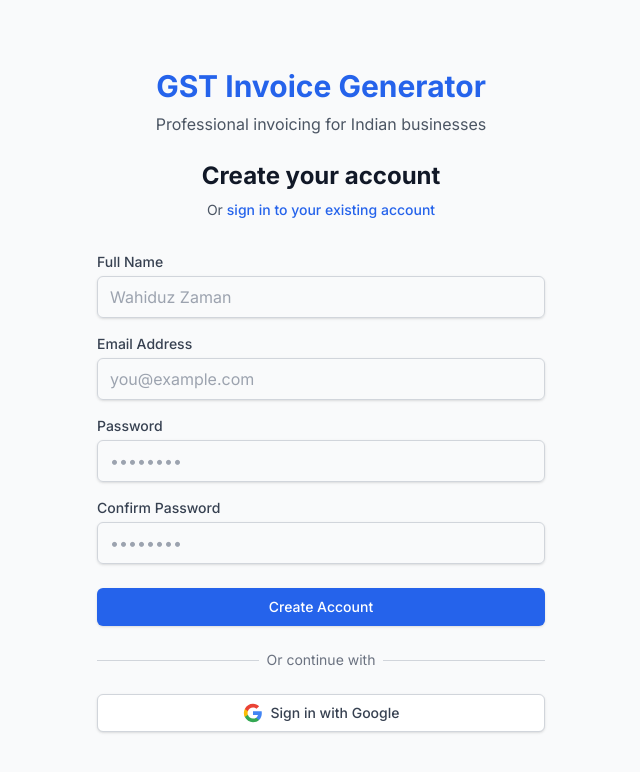
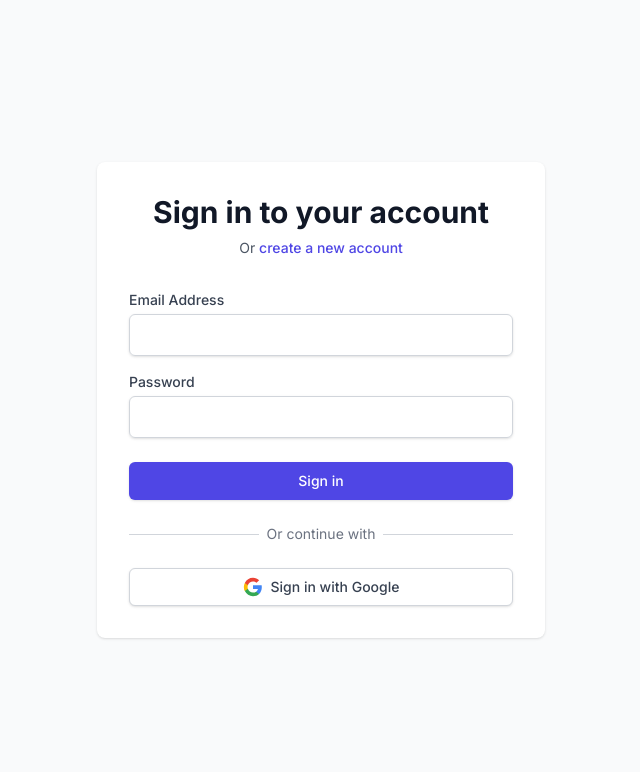
Before and after one commit to Wahiduz89/-gst, a Next.js app: page /auth/signup in a window 1280 px wide. Shown: the top 772 px of the page, without its empty margins (319-959 px from the left). Built offline with nearby package versions, Linux system fonts and the light colour scheme.

Commit message:
Describe your changes

```diff
--- a/package.json
+++ b/package.json
@@ -9,7 +9,7 @@
     "lint": "next lint"
   },
   "dependencies": {
-    "@auth/prisma-adapter": "^2.9.1",
+    "@auth/prisma-adapter": "^2.10.0",
     "@headlessui/react": "^2.2.4",
     "@hookform/resolvers": "^5.0.1",
     "@next-auth/prisma-adapter": "^1.0.7",
@@ -28,7 +28,6 @@
     "lucide-react": "^0.513.0",
     "next": "15.3.3",
     "next-auth": "^4.24.11",
-    "prisma": "^6.10.1",
     "react": "^19.0.0",
     "react-dom": "^19.0.0",
     "react-hook-form": "^7.57.0",
@@ -48,6 +47,7 @@
     "@types/sharp": "^0.32.0",
     "eslint": "^9",
     "eslint-config-next": "15.3.3",
+    "prisma": "^6.10.1",
     "tailwindcss": "^4",
     "typescript": "^5"
   }
--- /dev/null
+++ b/src/app/api/auth/[...nextauth]/auth.ts
@@ -0,0 +1,123 @@
+// app/api/auth/[...nextauth]/auth.ts
+import NextAuth from "next-auth"
+import CredentialsProvider from "next-auth/providers/credentials"
+import GoogleProvider from "next-auth/providers/google"
+import { PrismaAdapter } from "@auth/prisma-adapter"
+import { PrismaClient } from "@prisma/client"
+import bcrypt from "bcryptjs"
+import { z } from "zod"
+
+const prisma = new PrismaClient()
+
+// Validation schemas
+const signInSchema = z.object({
+  email: z.string().email("Invalid email address"),
+  password: z.string().min(1, "Password is required"),
+})
+
+const signUpSchema = z.object({
+  name: z.string().min(1, "Name is required"),
+  email: z.string().email("Invalid email address"),
+  password: z.string().min(8, "Password must be at least 8 characters"),
+  confirmPassword: z.string(),
+}).refine((data) => data.password === data.confirmPassword, {
+  message: "Passwords do not match",
+  path: ["confirmPassword"],
+})
+
+export const authOptions = {
+  adapter: PrismaAdapter(prisma),
+  providers: [
+    CredentialsProvider({
+      name: "credentials",
+      credentials: {
+        email: { label: "Email", type: "email" },
+        password: { label: "Password", type: "password" }
+      },
+      async authorize(credentials) {
+        try {
+          // Validate input
+          const { email, password } = signInSchema.parse(credentials)
+
+          // Find user
+          const user = await prisma.user.findUnique({
+            where: { email },
+            select: {
+              id: true,
+              email: true,
+              name: true,
+              password: true,
+              businessName: true,
+            }
+          })
+
+          if (!user || !user.password) {
+            throw new Error("Invalid email or password")
+          }
+
+          // Verify password
+          const isValidPassword = await bcrypt.compare(password, user.password)
+
+          if (!isValidPassword) {
+            throw new Error("Invalid email or password")
+          }
+
+          // Return user object (excluding password)
+          return {
+            id: user.id,
+            email: user.email,
+            name: user.name,
+            businessName: user.businessName,
+          }
+        } catch (error) {
+          console.error("Authorization error:", error)
+          return null
+        }
+      }
+    }),
+    GoogleProvider({
+      clientId: process.env.GOOGLE_CLIENT_ID!,
+      clientSecret: process.env.GOOGLE_CLIENT_SECRET!,
+      authorization: {
+        params: {
+          prompt: "consent",
+          access_type: "offline",
+          response_type: "code"
+        }
+      }
+    })
+  ],
+  session: {
+    strategy: "jwt",
+    maxAge: 30 * 24 * 60 * 60, // 30 days
+  },
+  callbacks: {
+    async jwt({ token, user, account }) {
+      if (user) {
+        token.id = user.id
+        token.email = user.email
+        token.name = user.name
+        token.businessName = user.businessName
+      }
+      return token
+    },
+    async session({ session, token }) {
+      if (token && session.user) {
+        session.user.id = token.id as string
+        session.user.email = token.email as string
+        session.user.name = token.name as string
+        session.user.businessName = token.businessName as string
+      }
+      return session
+    },
+  },
+  pages: {
+    signIn: "/auth/signin",
+    signUp: "/auth/signup",
+    error: "/auth/error",
+  },
+  debug: process.env.NODE_ENV === "development",
+  secret: process.env.NEXTAUTH_SECRET,
+}
+
+export default NextAuth(authOptions)
--- a/src/app/api/auth/signup/route.ts
+++ b/src/app/api/auth/signup/route.ts
@@ -1,81 +1,72 @@
-// src/app/api/auth/signup/route.ts
-import { NextRequest, NextResponse } from 'next/server';
-import bcrypt from 'bcryptjs';
-import { PrismaClient } from '@prisma/client';
+import { NextRequest, NextResponse } from "next/server"
+import { PrismaClient } from "@prisma/client"
+import bcrypt from "bcryptjs"
+import { z } from "zod"
 
-const prisma = new PrismaClient();
+const prisma = new PrismaClient()
+
+const signUpSchema = z.object({
+  name: z.string().min(1),
+  email: z.string().email(),
+  password: z.string().min(8),
+  confirmPassword: z.string(),
+}).refine((data) => data.password === data.confirmPassword, {
+  message: "Passwords do not match",
+  path: ["confirmPassword"],
+})
 
 export async function POST(req: NextRequest) {
   try {
-    const { name, email, password, confirmPassword } = await req.json();
+    const body = await req.json()
+    const validatedData = signUpSchema.parse(body)
 
-    // Validation
-    if (!name || !email || !password || !confirmPassword) {
-      return NextResponse.json(
-        { error: 'All fields are required' },
-        { status: 400 }
-      );
-    }
-
-    if (password !== confirmPassword) {
-      return NextResponse.json(
-        { error: 'Passwords do not match' },
-        { status: 400 }
-      );
-    }
-
-    if (password.length < 6) {
-      return NextResponse.json(
-        { error: 'Password must be at least 6 characters' },
-        { status: 400 }
-      );
-    }
-
-    // Check if user already exists
     const existingUser = await prisma.user.findUnique({
-      where: { email }
-    });
+      where: { email: validatedData.email }
+    })
 
     if (existingUser) {
       return NextResponse.json(
-        { error: 'User with this email already exists' },
-        { status: 400 }
-      );
+        { error: "User with this email already exists" },
+        { status: 409 }
+      )
     }
 
-    // Hash password
-    const hashedPassword = await bcrypt.hash(password, 12);
+    const hashedPassword = await bcrypt.hash(validatedData.password, 12)
 
-    // Create user
     const user = await prisma.user.create({
       data: {
-        name,
-        email,
+        name: validatedData.name,
+        email: validatedData.email,
         password: hashedPassword,
-        businessName: name, // Default business name to user's name
+        businessName: "",
+        businessAddress: "",
+        businessState: "Assam",
       },
       select: {
         id: true,
         name: true,
         email: true,
       }
-    });
+    })
 
     return NextResponse.json({
-      success: true,
-      message: 'Account created successfully',
-      user: {
-        id: user.id,
-        name: user.name,
-        email: user.email,
-      }
-    });
+      message: "Account created successfully",
+      user
+    }, { status: 201 })
 
   } catch (error) {
-    console.error('Signup error:', error);
+    console.error("Signup error:", error)
+
+    if (error instanceof z.ZodError) {
+      return NextResponse.json(
+        { error: "Validation error", details: error.errors },
+        { status: 400 }
+      )
+    }
+
     return NextResponse.json(
-      { error: 'Internal server error' },
+      { error: "Internal server error" },
       { status: 500 }
-    );
+    )
   }
 }
--- a/src/app/auth/signup/page.tsx
+++ b/src/app/auth/signup/page.tsx
@@ -1,94 +1,81 @@
-// src/app/auth/signup/page.tsx
-'use client';
+import React, { useState } from 'react'
+import { signIn } from 'next-auth/react'
+import { useRouter } from 'next/navigation'
 
-import { useState } from 'react';
-import { useRouter } from 'next/navigation';
-import { signIn } from 'next-auth/react';
-import Link from 'next/link';
-
-export default function SignUpPage() {
-  const router = useRouter();
-  const [isLoading, setIsLoading] = useState(false);
-  const [error, setError] = useState('');
+// Sign Up Component
+export function SignUpForm() {
+  const router = useRouter()
   const [formData, setFormData] = useState({
     name: '',
     email: '',
     password: '',
-    confirmPassword: '',
-  });
+    confirmPassword: ''
+  })
+  const [error, setError] = useState('')
+  const [loading, setLoading] = useState(false)
 
-  const handleChange = (e: React.ChangeEvent<HTMLInputElement>) => {
-    setFormData(prev => ({
-      ...prev,
-      [e.target.name]: e.target.value
-    }));
-    setError('');
-  };
-
-  const handleSubmit = async (e: React.FormEvent) => {
-    e.preventDefault();
-    setIsLoading(true);
-    setError('');
+  const handleSubmit = async (e) => {
+    e.preventDefault()
+    setError('')
+    setLoading(true)
 
     try {
+      // Validate passwords match
+      if (formData.password !== formData.confirmPassword) {
+        setError('Passwords do not match')
+        setLoading(false)
+        return
+      }
+
+      // Call signup API
       const response = await fetch('/api/auth/signup', {
         method: 'POST',
         headers: { 'Content-Type': 'application/json' },
-        body: JSON.stringify(formData),
-      });
+        body: JSON.stringify(formData)
+      })
 
-      const data = await response.json();
+      const data = await response.json()
 
       if (!response.ok) {
-        throw new Error(data.error || 'Failed to create account');
+        throw new Error(data.error || 'Failed to create account')
       }
 
       // Auto sign in after successful signup
       const result = await signIn('credentials', {
         email: formData.email,
         password: formData.password,
-        redirect: false,
-      });
+        redirect: false
+      })
 
       if (result?.error) {
-        throw new Error(result.error);
+        setError('Account created but failed to sign in. Please try signing in manually.')
+      } else {
+        router.push('/dashboard')
       }
-
-      router.push('/dashboard');
-    } catch (error: any) {
-      setError(error.message || 'Internal server error');
+    } catch (err) {
+      setError(err.message || 'Internal server error')
     } finally {
-      setIsLoading(false);
+      setLoading(false)
     }
-  };
-
-  const handleGoogleSignIn = () => {
-    signIn('google', { callbackUrl: '/dashboard' });
-  };
+  }
 
   return (
-    <div className="min-h-screen flex items-center justify-center bg-gray-50 py-12 px-4 sm:px-6 lg:px-8">
-      <div className="max-w-md w-full space-y-8">
+    <div className="min-h-screen flex items-center justify-center bg-gray-50">
+      <div className="max-w-md w-full space-y-8 p-8 bg-white rounded-lg shadow">
         <div>
-          <h1 className="text-3xl font-bold text-center text-blue-600">
-            GST Invoice Generator
-          </h1>
-          <p className="mt-2 text-center text-gray-600">
-            Professional invoicing for Indian businesses
-          </p>
-          <h2 className="mt-6 text-center text-2xl font-bold text-gray-900">
+          <h2 className="text-center text-3xl font-bold text-gray-900">
             Create your account
           </h2>
           <p className="mt-2 text-center text-sm text-gray-600">
             Or{' '}
-            <Link href="/auth/signin" className="font-medium text-blue-600 hover:text-blue-500">
+            <a href="/auth/signin" className="font-medium text-indigo-600 hover:text-indigo-500">
               sign in to your existing account
-            </Link>
+            </a>
           </p>
         </div>
 
         {error && (
-          <div className="bg-red-50 border border-red-200 text-red-700 px-4 py-3 rounded-md text-sm">
+          <div className="bg-red-50 border border-red-200 text-red-600 px-4 py-3 rounded">
             {error}
           </div>
         )}
@@ -105,9 +92,8 @@
                 type="text"
                 required
                 value={formData.name}
-                onChange={handleChange}
-                className="mt-1 block w-full px-3 py-2 border border-gray-300 rounded-md shadow-sm focus:outline-none focus:ring-blue-500 focus:border-blue-500"
-                placeholder="Wahiduz Zaman"
+                onChange={(e) => setFormData({...formData, name: e.target.value})}
+                className="mt-1 block w-full px-3 py-2 border border-gray-300 rounded-md shadow-sm focus:outline-none focus:ring-indigo-500 focus:border-indigo-500"
               />
             </div>
 
@@ -121,9 +107,152 @@
                 type="email"
                 required
                 value={formData.email}
-                onChange={handleChange}
-                className="mt-1 block w-full px-3 py-2 border border-gray-300 rounded-md shadow-sm focus:outline-none focus:ring-blue-500 focus:border-blue-500"
-                placeholder="you@example.com"
+                onChange={(e) => setFormData({...formData, email: e.target.value})}
+                className="mt-1 block w-full px-3 py-2 border border-gray-300 rounded-md shadow-sm focus:outline-none focus:ring-indigo-500 focus:border-indigo-500"
+              />
+            </div>
+
+            <div>
+              <label htmlFor="password" className="block text-sm font-medium text-gray-700">
+                Password
+              </label>
+              <input
+                id="password"
+                name="password"
+                type="password"
+                required
+                minLength={8}
+                value={formData.password}
+                onChange={(e) => setFormData({...formData, password: e.target.value})}
+                className="mt-1 block w-full px-3 py-2 border border-gray-300 rounded-md shadow-sm focus:outline-none focus:ring-indigo-500 focus:border-indigo-500"
+              />
+            </div>
+
+            <div>
+              <label htmlFor="confirmPassword" className="block text-sm font-medium text-gray-700">
+                Confirm Password
+              </label>
+              <input
+                id="confirmPassword"
+                name="confirmPassword"
+                type="password"
+                required
+                value={formData.confirmPassword}
+                onChange={(e) => setFormData({...formData, confirmPassword: e.target.value})}
+                className="mt-1 block w-full px-3 py-2 border border-gray-300 rounded-md shadow-sm focus:outline-none focus:ring-indigo-500 focus:border-indigo-500"
+              />
+            </div>
+          </div>
+
+          <div>
+            <button
+              type="submit"
+              disabled={loading}
+              className="w-full flex justify-center py-2 px-4 border border-transparent rounded-md shadow-sm text-sm font-medium text-white bg-indigo-600 hover:bg-indigo-700 focus:outline-none focus:ring-2 focus:ring-offset-2 focus:ring-indigo-500 disabled:opacity-50 disabled:cursor-not-allowed"
+            >
+              {loading ? 'Creating Account...' : 'Create Account'}
+            </button>
+          </div>
+
+          <div className="relative">
+            <div className="absolute inset-0 flex items-center">
+              <div className="w-full border-t border-gray-300" />
+            </div>
+            <div className="relative flex justify-center text-sm">
+              <span className="px-2 bg-white text-gray-500">Or continue with</span>
+            </div>
+          </div>
+
+          <div>
+            <button
+              type="button"
+              onClick={() => signIn('google', { callbackUrl: '/dashboard' })}
+              className="w-full flex justify-center items-center gap-2 py-2 px-4 border border-gray-300 rounded-md shadow-sm text-sm font-medium text-gray-700 bg-white hover:bg-gray-50 focus:outline-none focus:ring-2 focus:ring-offset-2 focus:ring-indigo-500"
+            >
+              <svg className="w-5 h-5" viewBox="0 0 24 24">
+                <path fill="#4285F4" d="M22.56 12.25c0-.78-.07-1.53-.2-2.25H12v4.26h5.92c-.26 1.37-1.04 2.53-2.21 3.31v2.77h3.57c2.08-1.92 3.28-4.74 3.28-8.09z"/>
+                <path fill="#34A853" d="M12 23c2.97 0 5.46-.98 7.28-2.66l-3.57-2.77c-.98.66-2.23 1.06-3.71 1.06-2.86 0-5.29-1.93-6.16-4.53H2.18v2.84C3.99 20.53 7.7 23 12 23z"/>
+                <path fill="#FBBC05" d="M5.84 14.09c-.22-.66-.35-1.36-.35-2.09s.13-1.43.35-2.09V7.07H2.18C1.43 8.55 1 10.22 1 12s.43 3.45 1.18 4.93l2.85-2.22.81-.62z"/>
+                <path fill="#EA4335" d="M12 5.38c1.62 0 3.06.56 4.21 1.64l3.15-3.15C17.45 2.09 14.97 1 12 1 7.7 1 3.99 3.47 2.18 7.07l3.66 2.84c.87-2.6 3.3-4.53 6.16-4.53z"/>
+              </svg>
+              Sign up with Google
+            </button>
+          </div>
+        </form>
+      </div>
+    </div>
+  )
+}
+
+// Sign In Component
+export function SignInForm() {
+  const router = useRouter()
+  const [formData, setFormData] = useState({
+    email: '',
+    password: ''
+  })
+  const [error, setError] = useState('')
+  const [loading, setLoading] = useState(false)
+
+  const handleSubmit = async (e) => {
+    e.preventDefault()
+    setError('')
+    setLoading(true)
+
+    try {
+      const result = await signIn('credentials', {
+        email: formData.email,
+        password: formData.password,
+        redirect: false
+      })
+
+      if (result?.error) {
+        setError('Invalid email or password')
+      } else if (result?.ok) {
+        router.push('/dashboard')
+      }
+    } catch (err) {
+      setError('An error occurred. Please try again.')
+    } finally {
+      setLoading(false)
+    }
+  }
+
+  return (
+    <div className="min-h-screen flex items-center justify-center bg-gray-50">
+      <div className="max-w-md w-full space-y-8 p-8 bg-white rounded-lg shadow">
+        <div>
+          <h2 className="text-center text-3xl font-bold text-gray-900">
+            Sign in to your account
+          </h2>
+          <p className="mt-2 text-center text-sm text-gray-600">
+            Or{' '}
+            <a href="/auth/signup" className="font-medium text-indigo-600 hover:text-indigo-500">
+              create a new account
+            </a>
+          </p>
+        </div>
+
+        {error && (
+          <div className="bg-red-50 border border-red-200 text-red-600 px-4 py-3 rounded">
+            {error}
+          </div>
+        )}
+
+        <form className="mt-8 space-y-6" onSubmit={handleSubmit}>
+          <div className="space-y-4">
+            <div>
+              <label htmlFor="email" className="block text-sm font-medium text-gray-700">
+                Email Address
+              </label>
+              <input
+                id="email"
+                name="email"
+                type="email"
+                required
+                value={formData.email}
+                onChange={(e) => setFormData({...formData, email: e.target.value})}
+                className="mt-1 block w-full px-3 py-2 border border-gray-300 rounded-md shadow-sm focus:outline-none focus:ring-indigo-500 focus:border-indigo-500"
               />
             </div>
 
@@ -137,25 +266,8 @@
                 type="password"
                 required
                 value={formData.password}
-                onChange={handleChange}
-                className="mt-1 block w-full px-3 py-2 border border-gray-300 rounded-md shadow-sm focus:outline-none focus:ring-blue-500 focus:border-blue-500"
-                placeholder="••••••••"
-              />
-            </div>
-
-            <div>
-              <label htmlFor="confirmPassword" className="block text-sm font-medium text-gray-700">
-                Confirm Password
-              </label>
-              <input
-                id="confirmPassword"
-                name="confirmPassword"
-                type="password"
-                required
-                value={formData.confirmPassword}
-                onChange={handleChange}
-                className="mt-1 block w-full px-3 py-2 border border-gray-300 rounded-md shadow-sm focus:outline-none focus:ring-blue-500 focus:border-blue-500"
-                placeholder="••••••••"
+                onChange={(e) => setFormData({...formData, password: e.target.value})}
+                className="mt-1 block w-full px-3 py-2 border border-gray-300 rounded-md shadow-sm focus:outline-none focus:ring-indigo-500 focus:border-indigo-500"
               />
             </div>
           </div>
@@ -163,10 +275,10 @@
           <div>
             <button
               type="submit"
-              disabled={isLoading}
-              className="w-full flex justify-center py-2 px-4 border border-transparent rounded-md shadow-sm text-sm font-medium text-white bg-blue-600 hover:bg-blue-700 focus:outline-none focus:ring-2 focus:ring-offset-2 focus:ring-blue-500 disabled:opacity-50 disabled:cursor-not-allowed"
+              disabled={loading}
+              className="w-full flex justify-center py-2 px-4 border border-transparent rounded-md shadow-sm text-sm font-medium text-white bg-indigo-600 hover:bg-indigo-700 focus:outline-none focus:ring-2 focus:ring-offset-2 focus:ring-indigo-500 disabled:opacity-50 disabled:cursor-not-allowed"
             >
-              {isLoading ? 'Creating Account...' : 'Create Account'}
+              {loading ? 'Signing in...' : 'Sign in'}
             </button>
           </div>
 
@@ -175,17 +287,17 @@
               <div className="w-full border-t border-gray-300" />
             </div>
             <div className="relative flex justify-center text-sm">
-              <span className="px-2 bg-gray-50 text-gray-500">Or continue with</span>
+              <span className="px-2 bg-white text-gray-500">Or continue with</span>
             </div>
           </div>
 
           <div>
             <button
               type="button"
-              onClick={handleGoogleSignIn}
-              className="w-full flex justify-center items-center py-2 px-4 border border-gray-300 rounded-md shadow-sm text-sm font-medium text-gray-700 bg-white hover:bg-gray-50 focus:outline-none focus:ring-2 focus:ring-offset-2 focus:ring-blue-500"
+              onClick={() => signIn('google', { callbackUrl: '/dashboard' })}
+              className="w-full flex justify-center items-center gap-2 py-2 px-4 border border-gray-300 rounded-md shadow-sm text-sm font-medium text-gray-700 bg-white hover:bg-gray-50 focus:outline-none focus:ring-2 focus:ring-offset-2 focus:ring-indigo-500"
             >
-              <svg className="w-5 h-5 mr-2" viewBox="0 0 24 24">
+              <svg className="w-5 h-5" viewBox="0 0 24 24">
                 <path fill="#4285F4" d="M22.56 12.25c0-.78-.07-1.53-.2-2.25H12v4.26h5.92c-.26 1.37-1.04 2.53-2.21 3.31v2.77h3.57c2.08-1.92 3.28-4.74 3.28-8.09z"/>
                 <path fill="#34A853" d="M12 23c2.97 0 5.46-.98 7.28-2.66l-3.57-2.77c-.98.66-2.23 1.06-3.71 1.06-2.86 0-5.29-1.93-6.16-4.53H2.18v2.84C3.99 20.53 7.7 23 12 23z"/>
                 <path fill="#FBBC05" d="M5.84 14.09c-.22-.66-.35-1.36-.35-2.09s.13-1.43.35-2.09V7.07H2.18C1.43 8.55 1 10.22 1 12s.43 3.45 1.18 4.93l2.85-2.22.81-.62z"/>
@@ -197,5 +309,16 @@
         </form>
       </div>
     </div>
-  );
+  )
 }
+
+// Example usage component
+export default function AuthDemo() {
+  const [view, setView] = useState('signin')
+
+  return (
+    <div>
+      {view === 'signin' ? <SignInForm /> : <SignUpForm />}
+    </div>
+  )
+}
```
Also changed, not shown: src/app/api/auth/[...nextauth]/route.ts (+5 -4 lines), 1 other file (tests, documents, lock files or other folders).
